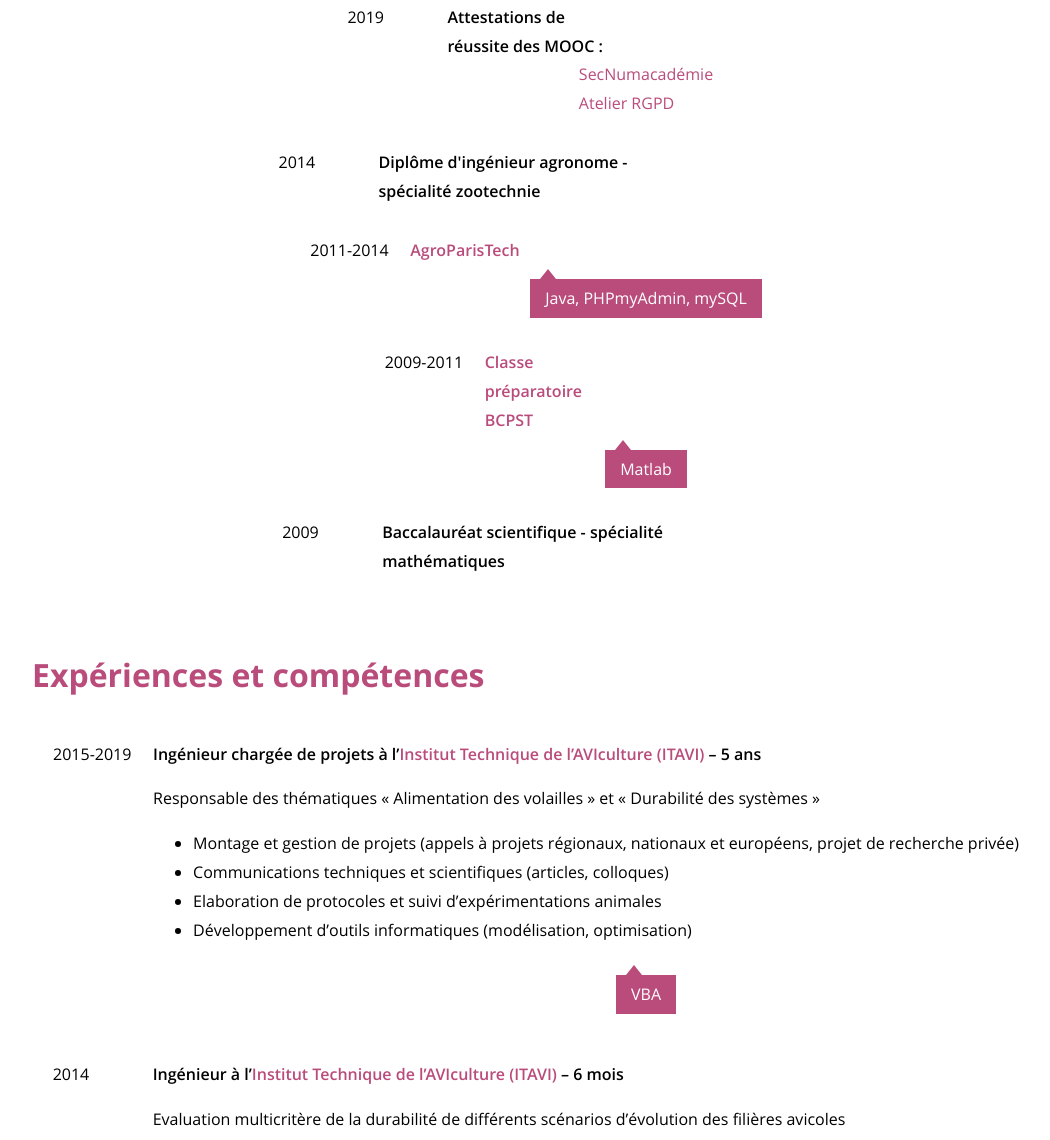
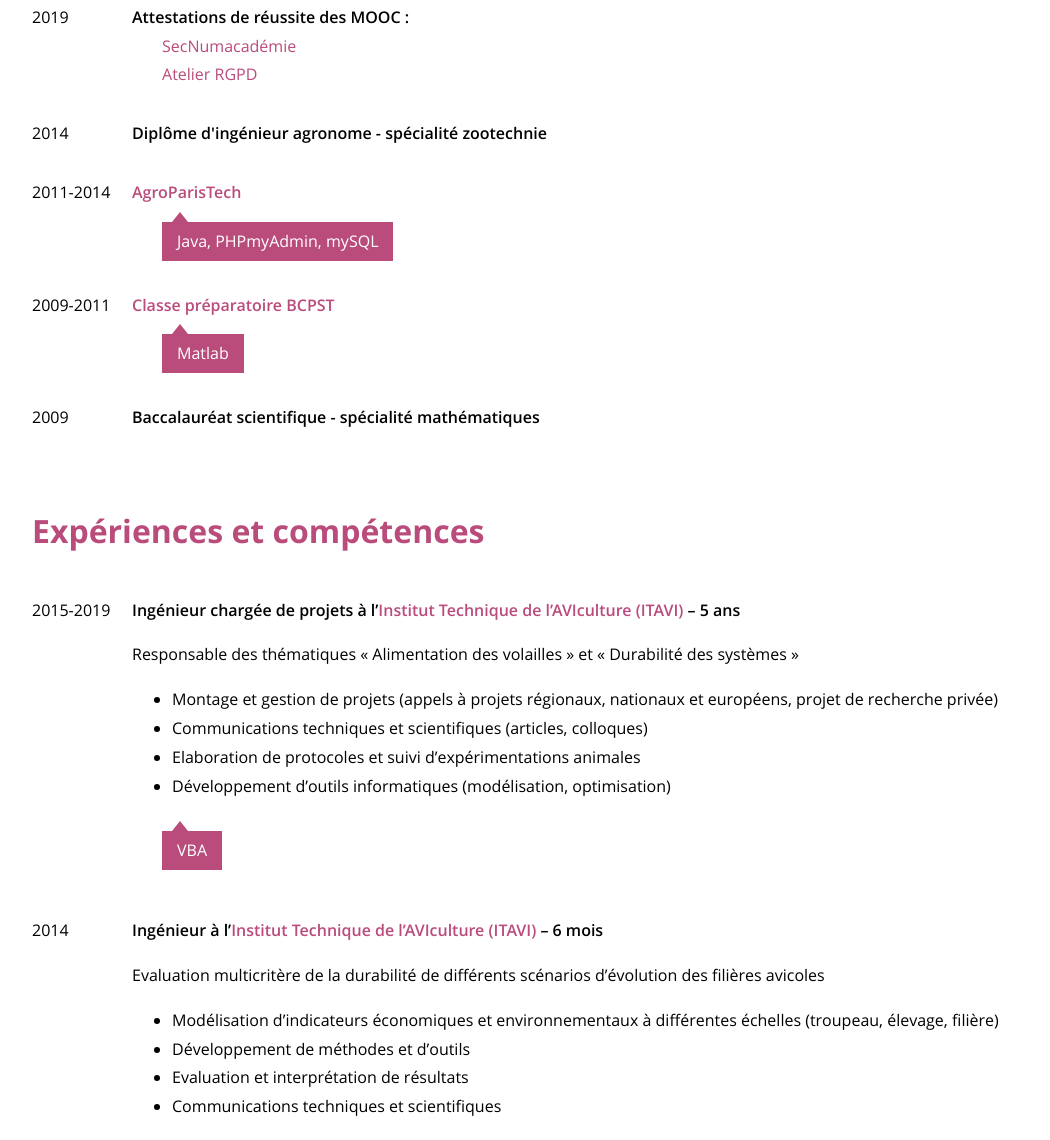
Before and after one commit to Leonie-D/CV, a website: page index.html in a window 1280 px wide. Shown: the part 1129-2269 px from the top of the page, without its empty margins (104-1154 px from the left). Drawn offline with Linux system fonts and the light colour scheme.

Commit message:
Responsive on education and experiences finished

```diff
--- a/scss/_global.scss
+++ b/scss/_global.scss
@@ -374,7 +374,15 @@ a {
     text-align: center;
 }
 
-// problème de largeur...
+.education,
+.experiences {
+    .container {
+        display: flex;
+        flex-direction: column;
+        align-items: center;
+    }
+}
+
 .education article {
     display: grid;
     grid-template-areas:
@@ -393,10 +401,12 @@ a {
             grid-area: titre;
             margin-top: 0;
             font-weight: 600;
+            min-width: max-content;
         }
 
-        .coding-skills,
-        .mooc {
+        p[class = "coding-skills"],
+        ul[class = "coding-skills"],
+        ul[class="mooc"] {
             grid-area: details;
             justify-self: center;
         }
@@ -435,7 +445,8 @@ a {
             min-width: 100%;
         }
 
-        .coding-skills {
+        p[class = "coding-skills"],
+        ul[class = "coding-skills"] {
             grid-area: code;
             justify-self: center;
         }
@@ -464,11 +475,19 @@ ul[class = "coding-skills"] {
 }
 
 @media screen and (min-width: 45em) {
+    .education,
+    .experiences {
+        .container {
+            align-items: flex-start;
+        }
+    }
+
     .education article {
         grid-template-areas:
             "date titre"
             "vide details";
         text-align: left;
+        justify-content: left;
     }
 
     .experiences article {
@@ -478,6 +497,7 @@ ul[class = "coding-skills"] {
             "vide skills"
             "vide code";
         text-align: left;
+        justify-content: left;
     }
 
     .date {
@@ -492,17 +512,15 @@ ul[class = "coding-skills"] {
         }
     }
 
-    .coding-skills,
-    ul[class = "coding-skills"] {
-        margin-left: 12rem;
-    }
-
-    ul[class="mooc"] {
-        margin-left: 12rem;
-    }
-
     .education article,
     .experiences article {
+        p[class = "coding-skills"],
+        ul[class = "coding-skills"],
+        ul[class="mooc"] {
+            margin-left: 3rem;
+            justify-self: left;
+        }
+
         .coding-skills::before,
         ul[class = "coding-skills"]::before {
             left: 1rem;
```
Also changed, not shown: css/style.css, 1 other file.
